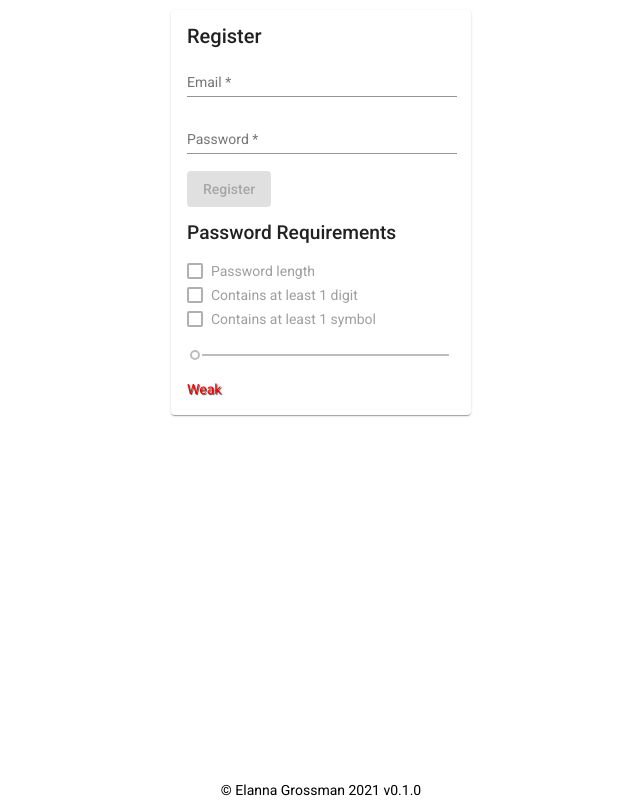
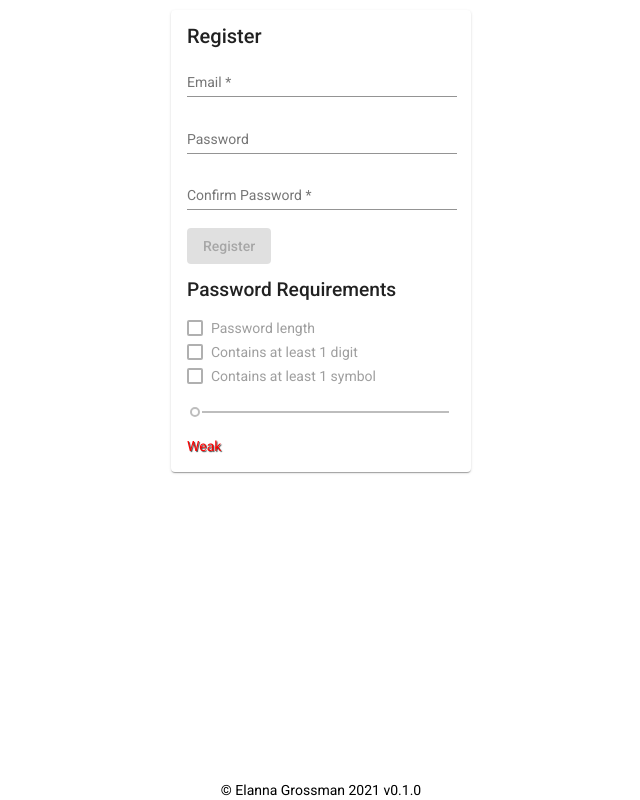
Before and after one commit to Karvel/angular-password-strength, an Angular app: page /auth/register in a window 1280 px wide. Shown: the whole page, without its empty margins (319-959 px from the left). Built offline with nearby package versions, Linux system fonts and the light colour scheme.

Commit message:
feat(register): wire up and bind `confirmPassword` control, validator

```diff
--- a/src/app/features/auth/register/register.component.html
+++ b/src/app/features/auth/register/register.component.html
@@ -26,8 +26,28 @@
             matInput
             placeholder="Password"
             formControlName="password"
+          />
+          <mat-error *ngIf="form.get('password')?.errors">
+            <ng-container *ngFor="let error of form.get('password')?.errors | keyvalue">
+              <div *ngIf="error.key !== 'required'">{{ error.value }}</div>
+            </ng-container>
+          </mat-error>
+        </mat-form-field>
+        <mat-form-field>
+          <input
+            name="confirmPassword"
+            id="confirmPassword"
+            type="password"
+            matInput
+            placeholder="Confirm Password"
+            formControlName="confirmPassword"
             required
           />
+          <mat-error *ngIf="form.get('confirmPassword')?.errors">
+            <ng-container *ngFor="let error of form.get('confirmPassword')?.errors | keyvalue">
+              <div *ngIf="error.key !== 'required'">{{ error.value }}</div>
+            </ng-container>
+          </mat-error>
         </mat-form-field>
       </div>
       <button
--- a/src/app/features/auth/register/register.component.ts
+++ b/src/app/features/auth/register/register.component.ts
@@ -1,6 +1,7 @@
 import { Component, ChangeDetectionStrategy, OnInit } from '@angular/core';
 import { FormBuilder, FormGroup, Validators } from '@angular/forms';
 
+import { MatchFieldValidator } from 'src/app/infrastructure/utils/validators/match-field-validator';
 import { PasswordValidator } from '../../../infrastructure/utils/validators/password-validator';
 
 @Component({
@@ -23,10 +24,16 @@ export class RegisterComponent implements OnInit {
         '',
         Validators.compose([PasswordValidator.validPassword(true)]),
       ],
+      confirmPassword: [''],
       passwordMin: { value: false, disabled: true },
       passwordDigit: { value: false, disabled: true },
       passwordSpecial: { value: false, disabled: true },
       passwordSlider: { value: 0, disabled: true },
+    },
+    {
+      validator: Validators.compose([
+        MatchFieldValidator.validFieldMatch('password', 'confirmPassword', 'Password'),
+      ]),
     });
 
     return form;
```
